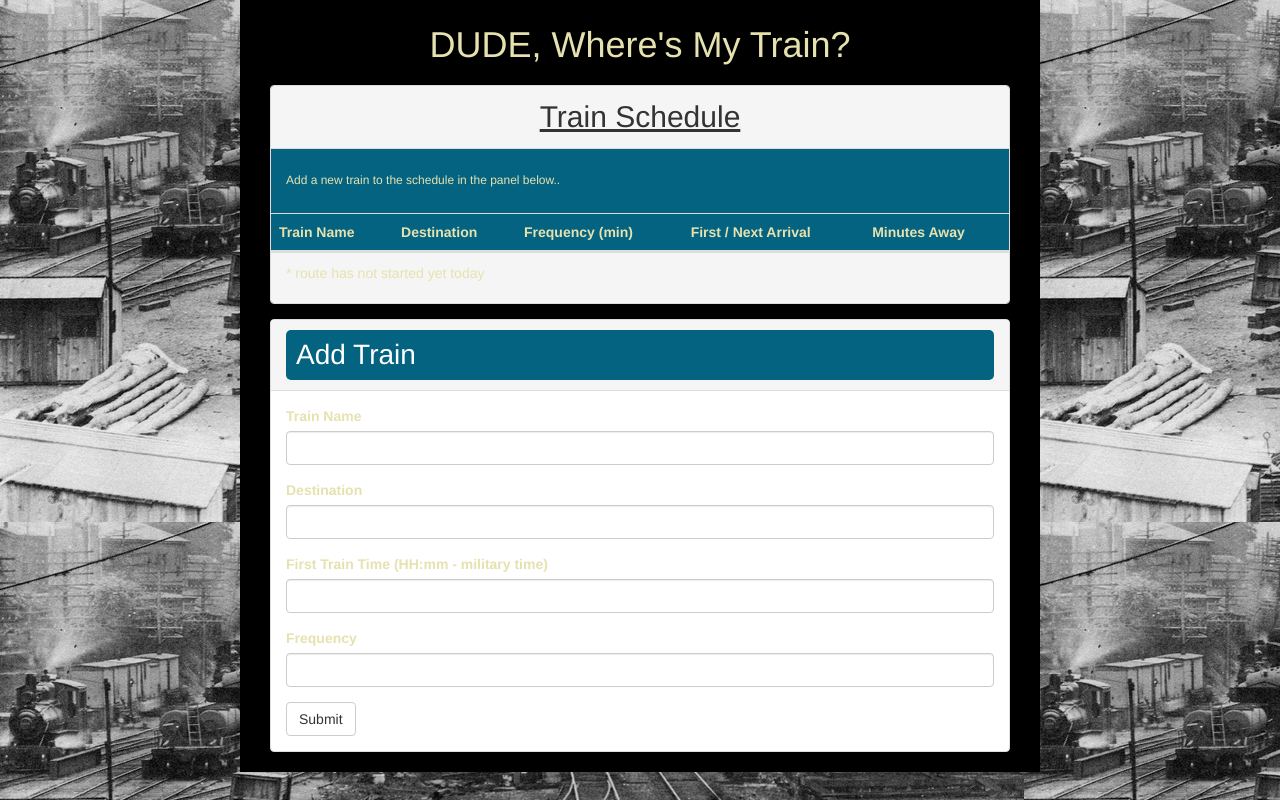
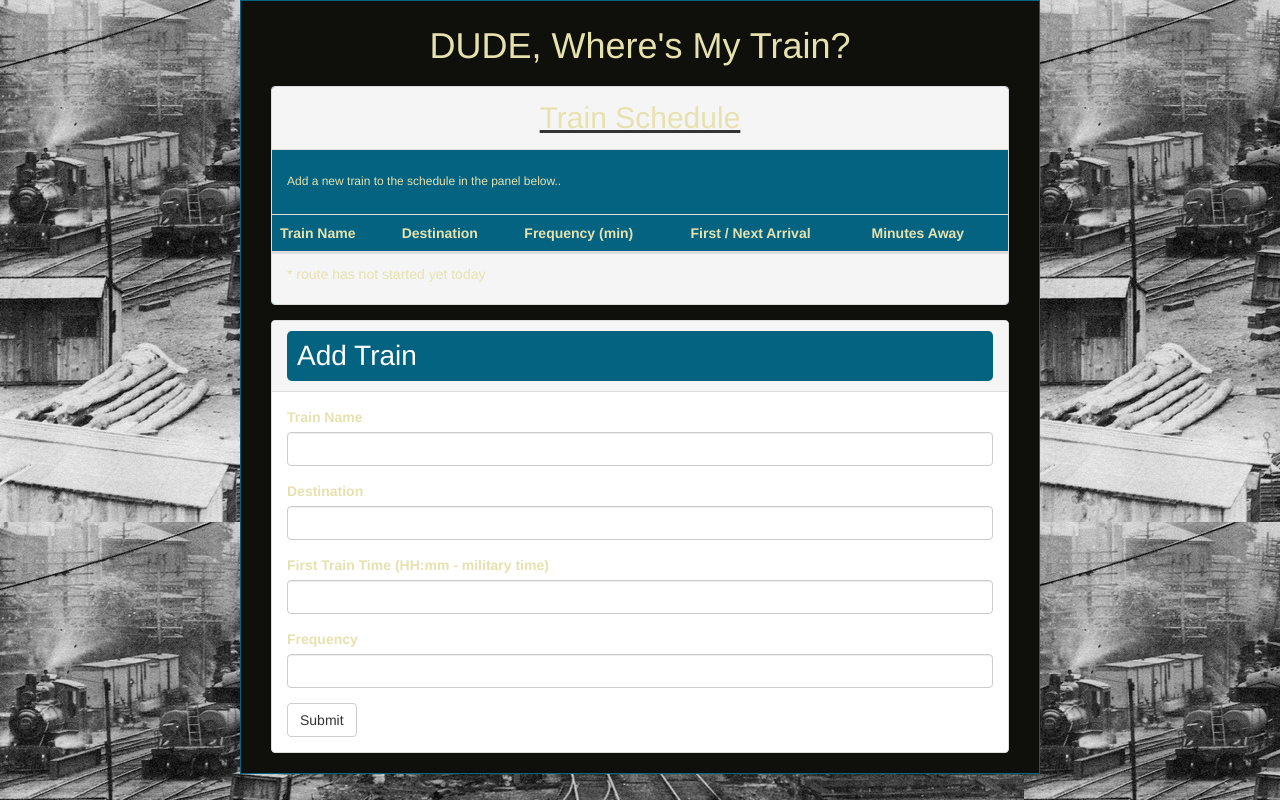
Before and after one commit to coreybrooks/train-scheduler, a PHP site: page / in a window 1280 px wide. Run offline with PHP 8.4, Linux system fonts and the light colour scheme; lists and menus that the app fills with data are empty; some libraries are stand-ins or nearby versions.

Commit message:
final changes

```diff
--- a/assets/javascript/train.js
+++ b/assets/javascript/train.js
@@ -73,6 +73,7 @@
     var minutesAway = frequency - timeSinceLastArrival;
     var nextArrival = moment().add(minutesAway, 'minutes').format('HH:mm');
 
+    //set up a coniditional statement to alter variables if the first train has not arrived yet
     if (totalMinutes < 0) {
 	    nextArrival = first;
 	    timeSinceLastArrival = '';
@@ -90,7 +91,7 @@
 
 
  	//append each train's data into the table
- 	$('.display-table').append('<tr><td>' + name + '</td><td>' + destination + '</td><td>' + frequency + '</td><td>' +
- 	nextArrival + '</td><td>' + minutesAway + '</td></tr>');
+ 	$('.display-table').append('<tr><td>' + name + '</td><td>' + destination + '</td><td>' +
+    frequency + '</td><td>' + nextArrival + '</td><td>' + minutesAway + '</td></tr>');
 
  })
--- a/assets/style/style.css
+++ b/assets/style/style.css
@@ -12,11 +12,14 @@ body {
 }
 
 .container {
-	background-color: black;
+	background-color: #0F0F0C;
 	width: 100%;
 	max-width: 800px;
 	padding-left: 30px;
 	padding-right: 30px;
+	border: 1px solid;
+	border-color: #046380;
+
 }
 
 .top-header {
@@ -24,12 +27,16 @@ body {
 	}
 
 .panel-heading {
-	background-color: #002F2F;
+	background-color: #046380;
 }
 
 .main-title {
 	font-size: 30px;
 	text-decoration: underline;
+}
+
+#main-title {
+	color: 	#E6E2AF;
 }
 
 .main-panel {
--- a/index.html
+++ b/index.html
@@ -34,7 +34,7 @@
 
     <!--Panel for schedule display-->
     <div class="panel panel-default main-panel">
-      <div class="panel-heading text-center main-title">Train Schedule</div>
+      <div class="panel-heading text-center main-title"><span id="main-title">Train Schedule</span></div>
       <div class="panel-body">
         <h6>Add a new train to the schedule in the panel below..</h6>
       </div>
```
